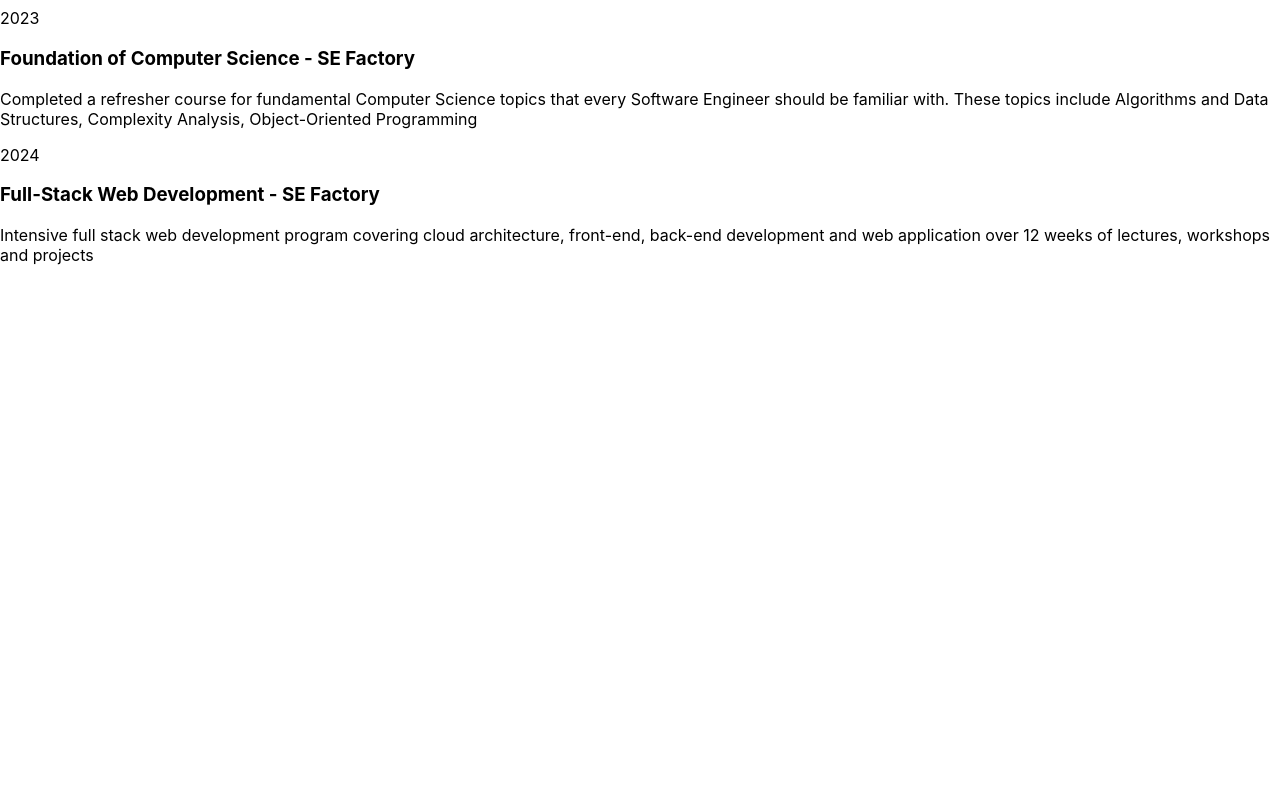
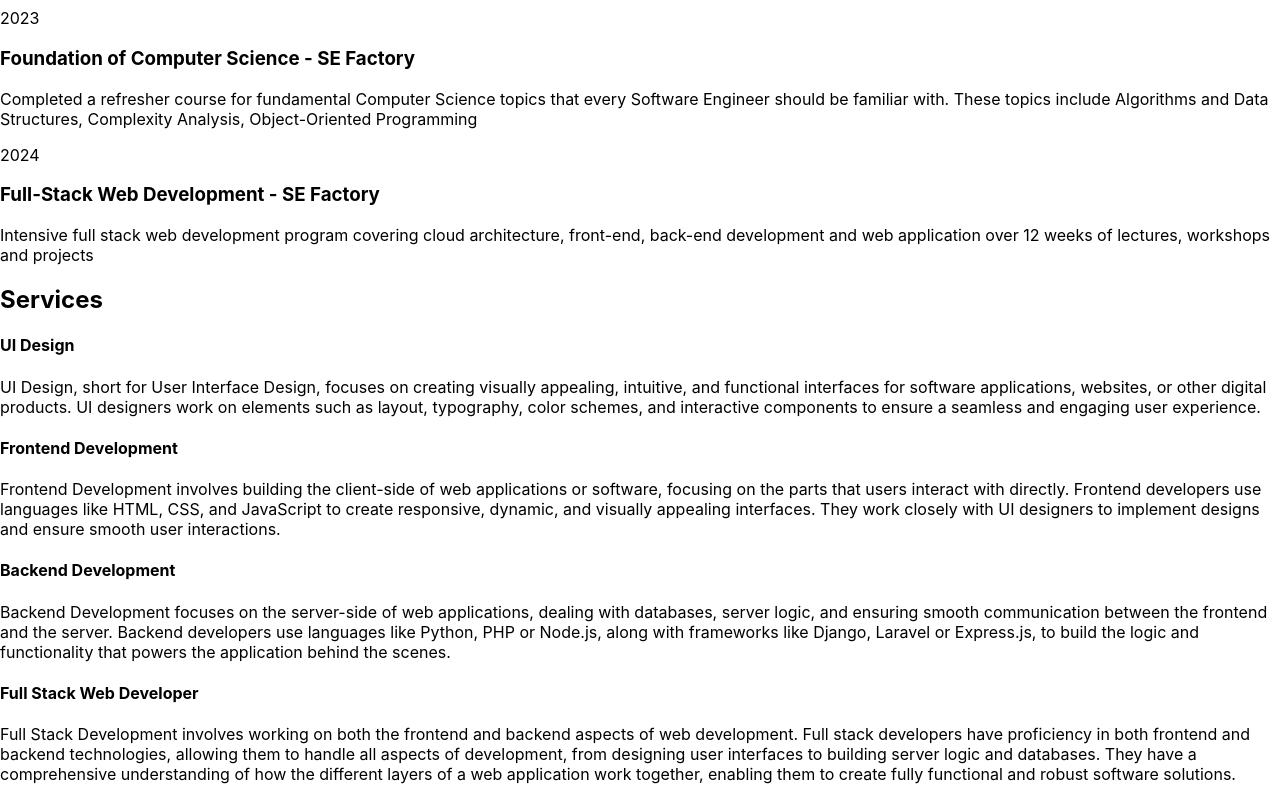
Before and after one commit to MahmoudAlHaj4/-Personal-Portfolio-Website, a React (Create React App) app in the folder personalwebsite/: page / in a window 1280 px wide. Shown: the part 1367-2167 px from the top of the page. Before the commit the page ends 1648 px from the top, so only its background shows below. Built offline with nearby package versions, Linux system fonts and the light colour scheme.

Commit message:
add services section

```diff
--- a/personalwebsite/src/profile/profile.jsx
+++ b/personalwebsite/src/profile/profile.jsx
@@ -53,6 +53,7 @@
             <section>
                 <h2 className="head">Education</h2>
                 <div className="education">
+
                 <div className="timeline-items flex">
                     <div className="timeline-item">
                         <div className="timeline-dot"></div>
@@ -116,7 +117,52 @@
                 </div>
             </section>
 
+            <section className="services-container">
+                <h2 className="head">Services</h2>
+                <div className="services">
+                    <div className="services-content">
+                        <div className="service-box">
+                            <div className="service-info">
+                                <h4>UI Design</h4>
+                                <p>UI Design, short for User Interface Design, focuses on creating visually appealing,
+                                     intuitive, and functional interfaces for software applications, websites, or other digital products.
+                                     UI designers work on elements such as layout, typography, color schemes,
+                                    and interactive components to ensure a seamless and engaging user experience.</p>
+                            </div>
+                        </div>
+                        <div className="service-box">
+                            <div className="service-info">
+                                <h4>Frontend Development</h4>
+                                <p> Frontend Development involves building the client-side of web applications or software,
+                                     focusing on the parts that users interact with directly.
+                                      Frontend developers use languages like HTML, CSS, and JavaScript to create responsive,
+                                      dynamic, and visually appealing interfaces.
+                                     They work closely with UI designers to implement designs and ensure smooth user interactions.</p>
+                            </div>
+                        </div>
+                        <div className="service-box">
+                            <div className="service-info">
+                                <h4>Backend Development</h4>
+                                <p>Backend Development focuses on the server-side of web applications,
+                                    dealing with databases, server logic, and ensuring smooth communication between the frontend and the server.
+                                     Backend developers use languages like Python, PHP or Node.js, along with frameworks like Django, Laravel or Express.js,
+                                     to build the logic and functionality that powers the application behind the scenes.</p>
+                            </div>
+                        </div>
+                        <div className="service-box">
+                            <div className="service-info">
+                                <h4>Full Stack Web Developer</h4>
+                                <p>Full Stack Development involves working on both the frontend and backend aspects of web development.
+                                    Full stack developers have proficiency in both frontend and backend technologies,
+                                    allowing them to handle all aspects of development, from designing user interfaces to building server logic and databases.
+                                     They have a comprehensive understanding of how the different layers of a web application work together,
+                                     enabling them to create fully functional and robust software solutions.</p>
+                            </div>
+                        </div>
+                 </div>
+                </div>
 
+            </section>
 
 
 
```
